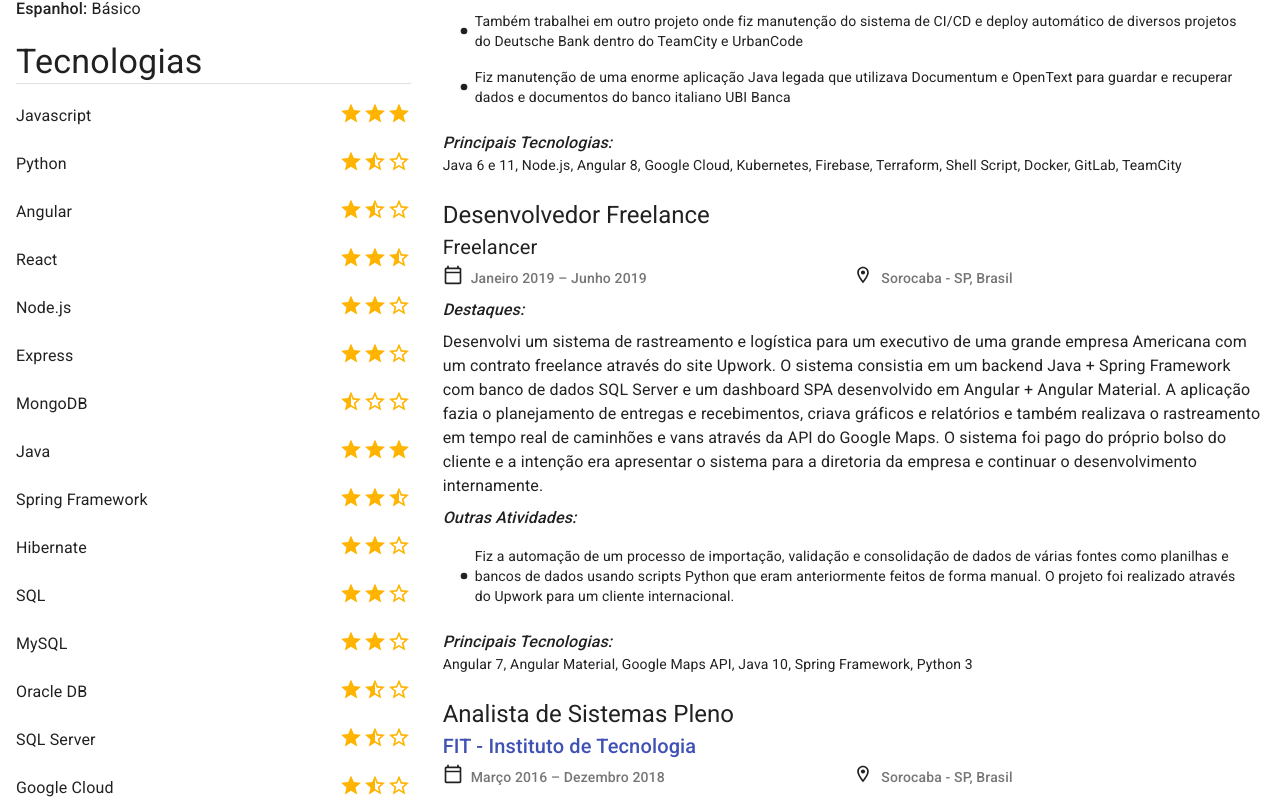
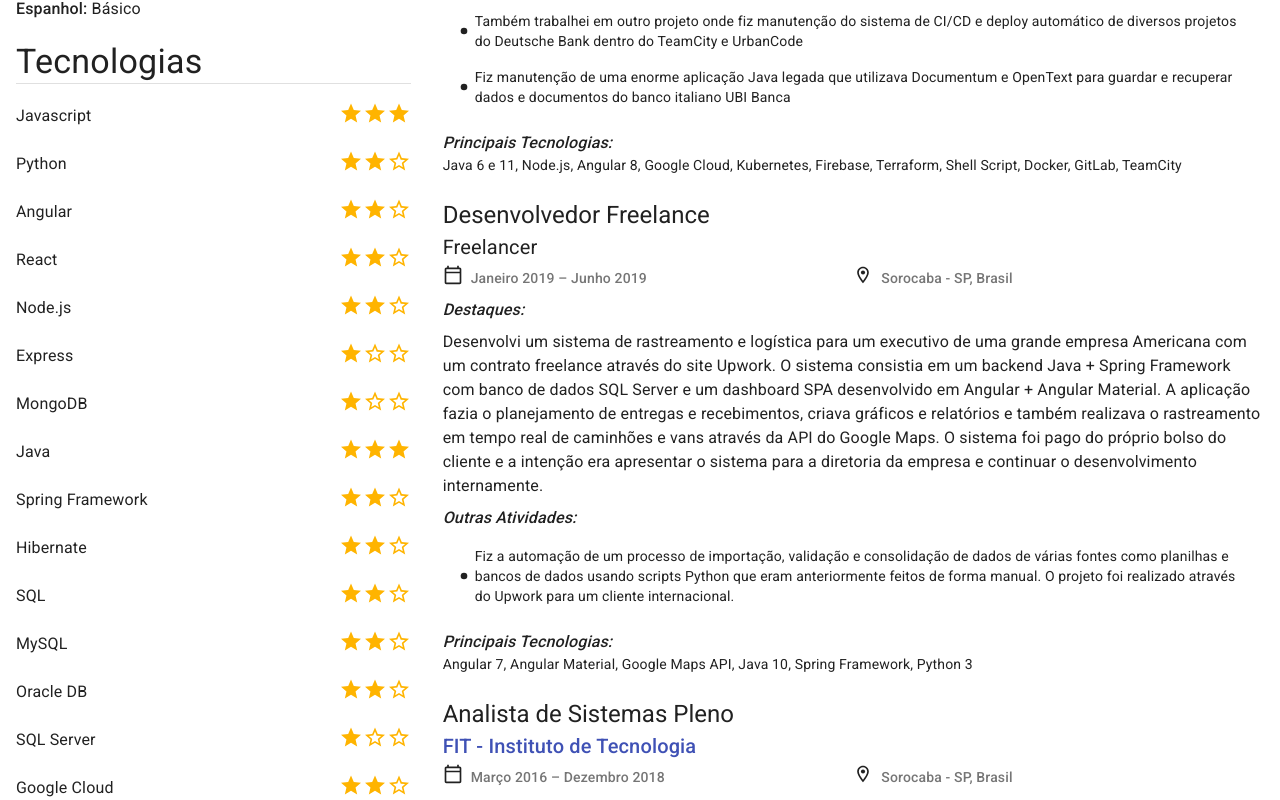
Before and after one commit to eduardopvm/react-cv, a React (Create React App) app: page /#/ in a window 1280 px wide. Shown: the part 1354-2154 px from the top of the page. Built offline with nearby package versions, Linux system fonts and the light colour scheme.

Commit message:
changed skills to 4 levels only; fixed skills on print

```diff
--- a/src/data/cv_data_static.json
+++ b/src/data/cv_data_static.json
@@ -9,26 +9,26 @@
   },
   "technical_skills": [
     { "name": "Javascript", "level": 3},
-    { "name": "Python", "level": 1.5},
-    { "name": "Angular", "level": 1.5},
-    { "name": "React", "level": 2.5},
+    { "name": "Python", "level": 2},
+    { "name": "Angular", "level": 2},
+    { "name": "React", "level": 2},
     { "name": "Node.js", "level": 2},
-    { "name": "Express", "level": 2},
-    { "name": "MongoDB", "level": 0.5},
+    { "name": "Express", "level": 1},
+    { "name": "MongoDB", "level": 1},
     { "name": "Java", "level": 3},
-    { "name": "Spring Framework", "level": 2.5},
+    { "name": "Spring Framework", "level": 2},
     { "name": "Hibernate", "level": 2},
     { "name": "SQL", "level": 2},
     { "name": "MySQL", "level": 2},
-    { "name": "Oracle DB", "level": 1.5},
-    { "name": "SQL Server", "level": 1.5},
-    { "name": "Google Cloud", "level": 1.5},
+    { "name": "Oracle DB", "level": 2},
+    { "name": "SQL Server", "level": 1},
+    { "name": "Google Cloud", "level": 2},
     { "name": "Kubernetes", "level": 1},
     { "name": "Terraform", "level": 1},
-    { "name": "Shell Script", "level": 1.5},
-    { "name": "Git", "level": 2.5},
+    { "name": "Shell Script", "level": 1},
+    { "name": "Git", "level": 2},
     { "name": "Windows Server", "level": 1},
-    { "name": "Linux (Debian)", "level": 2.5}
+    { "name": "Linux (Debian)", "level": 3}
   ],
   "languague_skills": [
     { "name": "pt", "level": 3},
--- a/src/i18n.js
+++ b/src/i18n.js
@@ -29,13 +29,10 @@ const translations = {
       "en": "English",
       "pt": "Portuguese",
       "es": "Spanish",
-      "skill-0": "Unknown",
-      "skill-0.5": "Novice",
+      "skill-0": "Beginner",
       "skill-1": "Basic",
-      "skill-1.5": "Intermediate",
       "skill-2": "Proficient",
-      "skill-2.5": "Advanced",
-      "skill-3": "Expert",
+      "skill-3": "Advanced",
       "lang-1": "Basic",
       "lang-2": "Intermediate",
       "lang-3": "Fluent",
@@ -67,13 +64,10 @@ const translations = {
       "en": "Inglês",
       "pt": "Português",
       "es": "Espanhol",
-      "skill-0": "Desconhecido",
-      "skill-0.5": "Iniciante",
+      "skill-0": "Iniciante",
       "skill-1": "Básico",
-      "skill-1.5": "Intermediário",
       "skill-2": "Proficiente",
-      "skill-2.5": "Avançado",
-      "skill-3": "Especialista",
+      "skill-3": "Avançado",
       "lang-skill-1": "Básico",
       "lang-skill-2": "Intermediário",
       "lang-skill-3": "Fluente",
--- a/src/sidebar/RatedSkillList.js
+++ b/src/sidebar/RatedSkillList.js
@@ -11,7 +11,6 @@ import { useTranslation } from "react-i18next";
 import { makeStyles, useTheme } from "@material-ui/core/styles";
 
 import StarIcon from "@material-ui/icons/Star";
-import StarHalfIcon from "@material-ui/icons/StarHalf";
 import StarOutlineIcon from "@material-ui/icons/StarOutline";
 
 const useStyles = makeStyles({
@@ -21,8 +20,11 @@ const useStyles = makeStyles({
   },
   starIcon: {
     color: "#ffb400",
-  }
+  },
 });
+
+// TODO: refactor and break this up
+// TODO: try to fix the ref warning
 
 export default function RatedSkillList(props) {
   const [t, i18n] = useTranslation();
@@ -33,8 +35,6 @@ export default function RatedSkillList(props) {
 
   const generateStars = (level) => {
     const stars = [];
-    let integer = Math.trunc(level);
-    let remainder = level % 1;
 
     if (level == 0) {
       return (
@@ -45,12 +45,8 @@ export default function RatedSkillList(props) {
         </React.Fragment>
       );
     } else {
-      for (let i = 0; i < integer; i++) {
+      for (let i = 0; i < level; i++) {
         stars.push(<StarIcon key={stars.length} className={classes.starIcon} />);
-      }
-
-      if (remainder > 0 && stars.length < 3) {
-        stars.push(<StarHalfIcon key={stars.length} className={classes.starIcon} />);
       }
     }
 
@@ -63,25 +59,41 @@ export default function RatedSkillList(props) {
     return stars;
   };
 
+  const generateListItem = (skill) => {
+    return (
+      <ListItem key={skill.name}>
+        <ListItemText>
+          <Typography className={classes.mobileLabel}>{skill.name}: </Typography>
+          <Typography component="span">{t(`skill-${skill.level}`)}</Typography>
+        </ListItemText>
+      </ListItem>
+    );
+  };
+
   if (isLargeScreen) {
     skillsList = props.skills.map((skill) => {
       return (
-        <ListItem key={skill.name}>
-          <ListItemText>{skill.name}</ListItemText>
-          <ListItemSecondaryAction>{generateStars(skill.level)}</ListItemSecondaryAction>
-        </ListItem>
+        <React.Fragment key={skill.name}>
+          <Box display="block" displayPrint="none">
+            <ListItem>
+              <ListItemText>{skill.name}</ListItemText>
+              <ListItemSecondaryAction>
+                <Tooltip title={t(`skill-${skill.level}`)} arrow>
+                  <div>{generateStars(skill.level)}</div>
+                </Tooltip>
+              </ListItemSecondaryAction>
+            </ListItem>
+          </Box>
+
+          <Box display="none" displayPrint="block">
+            {generateListItem(skill)}
+          </Box>
+        </React.Fragment>
       );
     });
   } else {
     skillsList = props.skills.map((skill) => {
-      return (
-        <ListItem key={skill.name}>
-          <ListItemText>
-            <Typography className={classes.mobileLabel}>{skill.name}: </Typography>
-            <Typography component="span">{t(`skill-${skill.level}`)}</Typography>
-          </ListItemText>
-        </ListItem>
-      );
+      return generateListItem(skill);
     });
   }
 
```
